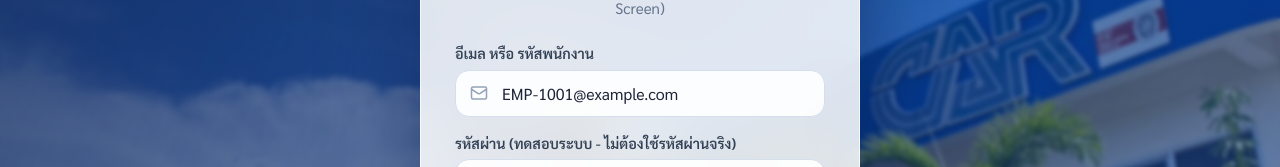
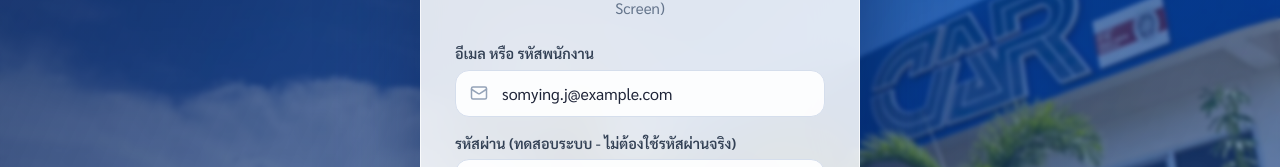
Before and after one commit to punnawichplub2547-boop/CAR_STATUS, a React (Vite) app: page / in a window 1280 px wide. Both pictures are taken after a click on the button "ทดสอบหน้า Login". Shown: the part 220-387 px from the top of the page. Built offline with nearby package versions, Linux system fonts and the light colour scheme.

Commit message:
Scrub real employee name/email that reappeared in App.tsx comment and TestLoginModal default value

```diff
--- a/src/components/TestLoginModal.tsx
+++ b/src/components/TestLoginModal.tsx
@@ -15,7 +15,7 @@ export const TestLoginModal: React.FC<TestLoginModalProps> = ({
   onLoginSuccess,
   allUsers,
 }) => {
-  const [email, setEmail] = useState('EMP-1001@example.com');
+  const [email, setEmail] = useState('somying.j@example.com');
   const [password, setPassword] = useState('demo1234');
   const [showPassword, setShowPassword] = useState(false);
   const [rememberMe, setRememberMe] = useState(true);
```
